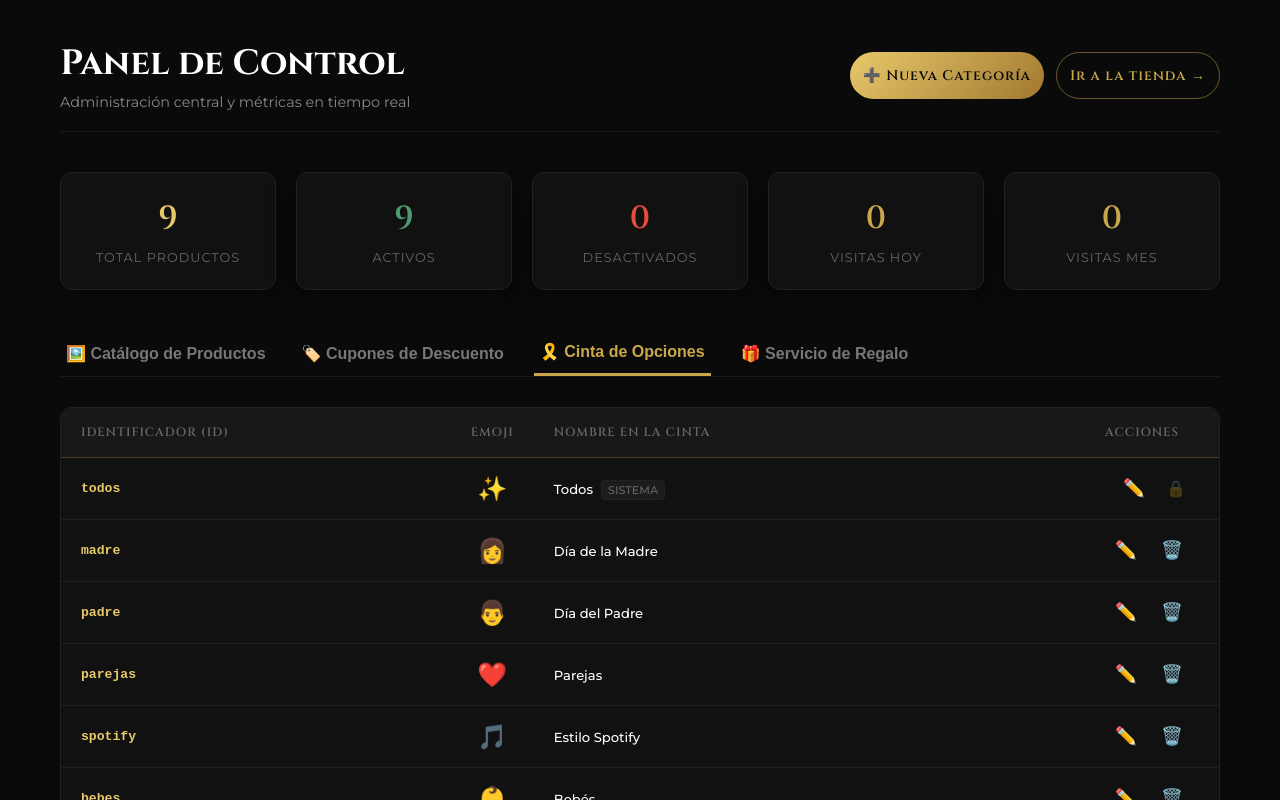
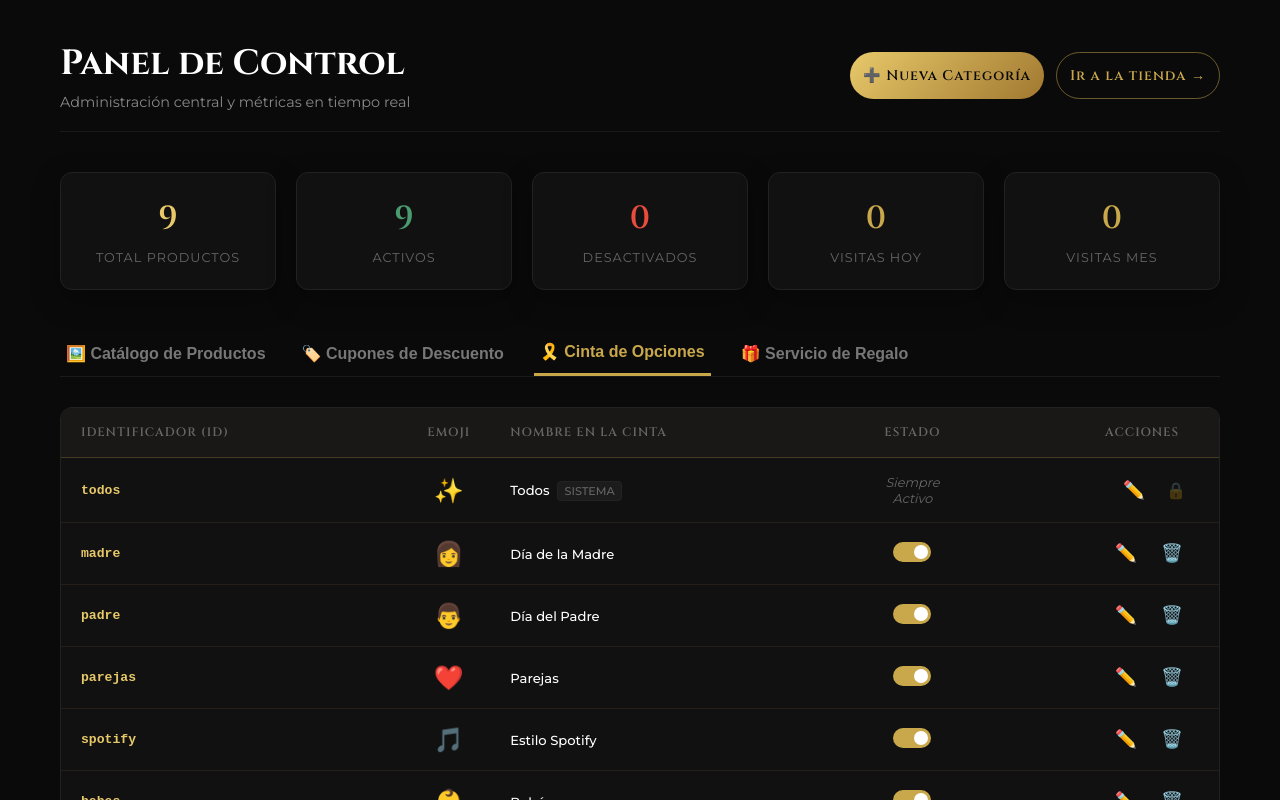
Before and after one commit to emcolkley/colclkey, a Next.js app: page /admin in a window 1280 px wide. Both pictures are taken after a click on the button "🎗️ Cinta de Opciones". Shown: the top 800 px of the page. Built offline with nearby package versions, Linux system fonts and the light colour scheme.

Commit message:
Categorías ribbon: soporte para activar/desactivar categorías con interruptor premium en el panel de administración

```diff
--- a/components/AdminDashboard.js
+++ b/components/AdminDashboard.js
@@ -273,6 +273,7 @@ export default function AdminDashboard() {
     handleGuardarEdicionProducto,
     handleGuardarNuevoCupon,
     handleGuardarCategoria,
+    handleToggleCategoryStatus,
     handleEliminarCategoria,
     handleAbrirModalCategoryEdit,
     handleGuardarGiftWrapConfig,
@@ -339,6 +340,7 @@ export default function AdminDashboard() {
         <div id="content-tab-categorias">
           <CategoriesTable
             categories={dataState.categorias}
+            onToggleStatus={handleToggleCategoryStatus}
             onEdit={handleAbrirModalCategoryEdit}
             onDelete={handleEliminarCategoria}
           />
--- a/components/ProductGrid.js
+++ b/components/ProductGrid.js
@@ -95,7 +95,7 @@ export default function ProductGrid({ onSelectProduct }) {
         style={BAR_CONTAINER_STYLE}
         aria-label="Filtrar productos por categoría"
       >
-        {categorias.map(cat => {
+        {categorias.filter(cat => cat.activo !== false).map(cat => {
           const isActive = cat.id === categoriaSeleccionada;
           return (
             <button
--- a/components/admin/CategoriesTable.js
+++ b/components/admin/CategoriesTable.js
@@ -7,7 +7,7 @@ const EDIT_BUTTON_STYLE = { background: 'transparent', border: 'none', color: '#
 const DELETE_BUTTON_STYLE = { background: 'transparent', border: 'none', color: '#C9A84C', fontSize: '1.1rem', cursor: 'pointer', padding: '4px' };
 const CODE_CELL_STYLE = { padding: '16px 20px', fontWeight: 600, color: '#E8C96A', fontFamily: 'monospace' };
 
-export default function CategoriesTable({ categories, onEdit, onDelete }) {
+export default function CategoriesTable({ categories, onToggleStatus, onEdit, onDelete }) {
   return (
     <div className="table-responsive" style={{ overflowX: 'auto', background: '#111', border: '1px solid #222', borderRadius: '12px' }}>
       <table className="admin-table" style={{ width: '100%', borderCollapse: 'collapse', textAlign: 'left' }}>
@@ -16,6 +16,7 @@ export default function CategoriesTable({ categories, onEdit, onDelete }) {
             <th style={{ padding: '16px 20px', color: '#666', fontWeight: 600 }}>Identificador (ID)</th>
             <th style={{ padding: '16px 20px', color: '#666', fontWeight: 600, width: '80px', textAlign: 'center' }}>Emoji</th>
             <th style={{ padding: '16px 20px', color: '#666', fontWeight: 600 }}>Nombre en la Cinta</th>
+            <th style={{ padding: '16px 20px', color: '#666', fontWeight: 600, width: '120px', textAlign: 'center' }}>Estado</th>
             <th style={{ padding: '16px 20px', color: '#666', fontWeight: 600, textAlign: 'right', paddingRight: '2.5rem' }}>Acciones</th>
           </tr>
         </thead>
@@ -34,6 +35,47 @@ export default function CategoriesTable({ categories, onEdit, onDelete }) {
                   <td style={{ padding: '16px 20px', fontWeight: 500, color: '#FFF' }}>
                     {cat.nombre}
                     {isProtected && <span style={{ fontSize: '0.7rem', color: '#666', marginLeft: '8px', background: '#1C1C1C', padding: '2px 6px', borderRadius: '4px', border: '1px solid #222' }}>SISTEMA</span>}
+                  </td>
+                  <td style={{ padding: '16px 20px', textAlign: 'center' }}>
+                    {isProtected ? (
+                      <span style={{ fontSize: '0.8rem', color: '#666', fontStyle: 'italic' }}>Siempre Activo</span>
+                    ) : (
+                      <button
+                        type="button"
+                        onClick={() => onToggleStatus(cat.id)}
+                        style={{
+                          background: 'transparent',
+                          border: 'none',
+                          cursor: 'pointer',
+                          display: 'inline-flex',
+                          alignItems: 'center',
+                          padding: 0
+                        }}
+                        title={cat.activo !== false ? "Desactivar Categoría" : "Activar Categoría"}
+                        aria-label={cat.activo !== false ? "Desactivar Categoría" : "Activar Categoría"}
+                      >
+                        <span style={{
+                          width: '38px',
+                          height: '20px',
+                          background: cat.activo !== false ? '#C9A84C' : '#333',
+                          borderRadius: '20px',
+                          position: 'relative',
+                          transition: 'background 0.3s',
+                          display: 'inline-block'
+                        }}>
+                          <span style={{
+                            width: '14px',
+                            height: '14px',
+                            background: '#FFF',
+                            borderRadius: '50%',
+                            position: 'absolute',
+                            top: '3px',
+                            left: cat.activo !== false ? '21px' : '3px',
+                            transition: 'left 0.3s'
+                          }} />
+                        </span>
+                      </button>
+                    )}
                   </td>
                   <td style={{ padding: '16px 20px', textAlign: 'right', paddingRight: '2rem' }}>
                     <div style={{ display: 'flex', alignItems: 'center', justifyContent: 'flex-end', gap: '16px' }}>
--- a/components/admin/useAdminState.js
+++ b/components/admin/useAdminState.js
@@ -306,14 +306,30 @@ export default function useAdminState() {
     const existing = dataState.categorias.find(c => c.id === catData.id);
     let updated;
     if (existing) {
-      updated = dataState.categorias.map(c => c.id === catData.id ? catData : c);
+      updated = dataState.categorias.map(c => c.id === catData.id ? { ...catData, activo: c.activo !== false } : c);
     } else {
-      updated = [...dataState.categorias, catData];
+      updated = [...dataState.categorias, { ...catData, activo: true }];
     }
 
     setDataState(prev => ({ ...prev, categorias: updated }));
     localStorage.setItem('colkley_categorias:v1', JSON.stringify(updated));
     setUiState(prev => ({ ...prev, selectedCategory: null, modalCategory: false }));
+  };
+
+  // Alternar el estado activo/inactivo de una categoría
+  const handleToggleCategoryStatus = (id) => {
+    if (id === 'todos') {
+      alert("⚠️ La categoría 'Todos' es del sistema y no se puede desactivar.");
+      return;
+    }
+    const updated = dataState.categorias.map(c => {
+      if (c.id === id) {
+        return { ...c, activo: c.activo === false ? true : false };
+      }
+      return c;
+    });
+    setDataState(prev => ({ ...prev, categorias: updated }));
+    localStorage.setItem('colkley_categorias:v1', JSON.stringify(updated));
   };
 
   // Eliminar Categoría
@@ -370,6 +386,7 @@ export default function useAdminState() {
     handleGuardarEdicionProducto,
     handleGuardarNuevoCupon,
     handleGuardarCategoria,
+    handleToggleCategoryStatus,
     handleEliminarCategoria,
     handleAbrirModalCategoryEdit,
     handleGuardarGiftWrapConfig,
```
